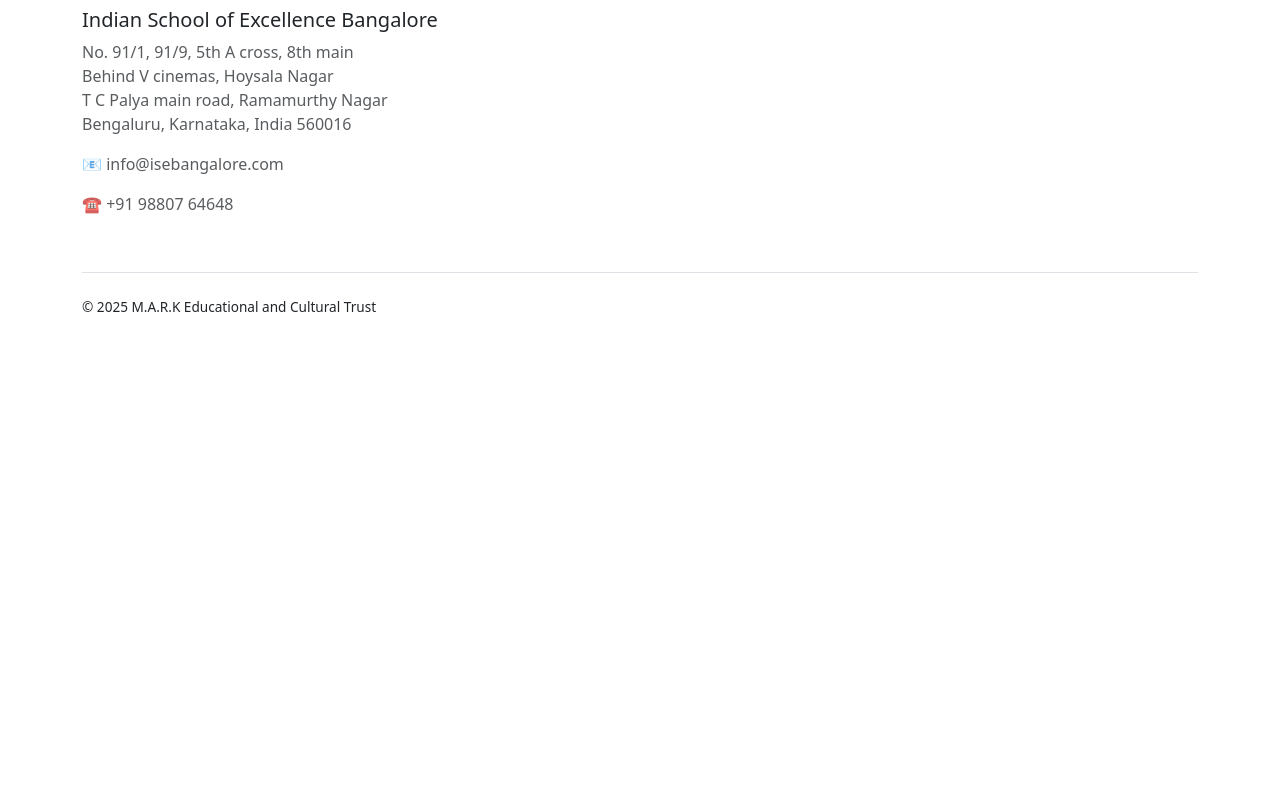
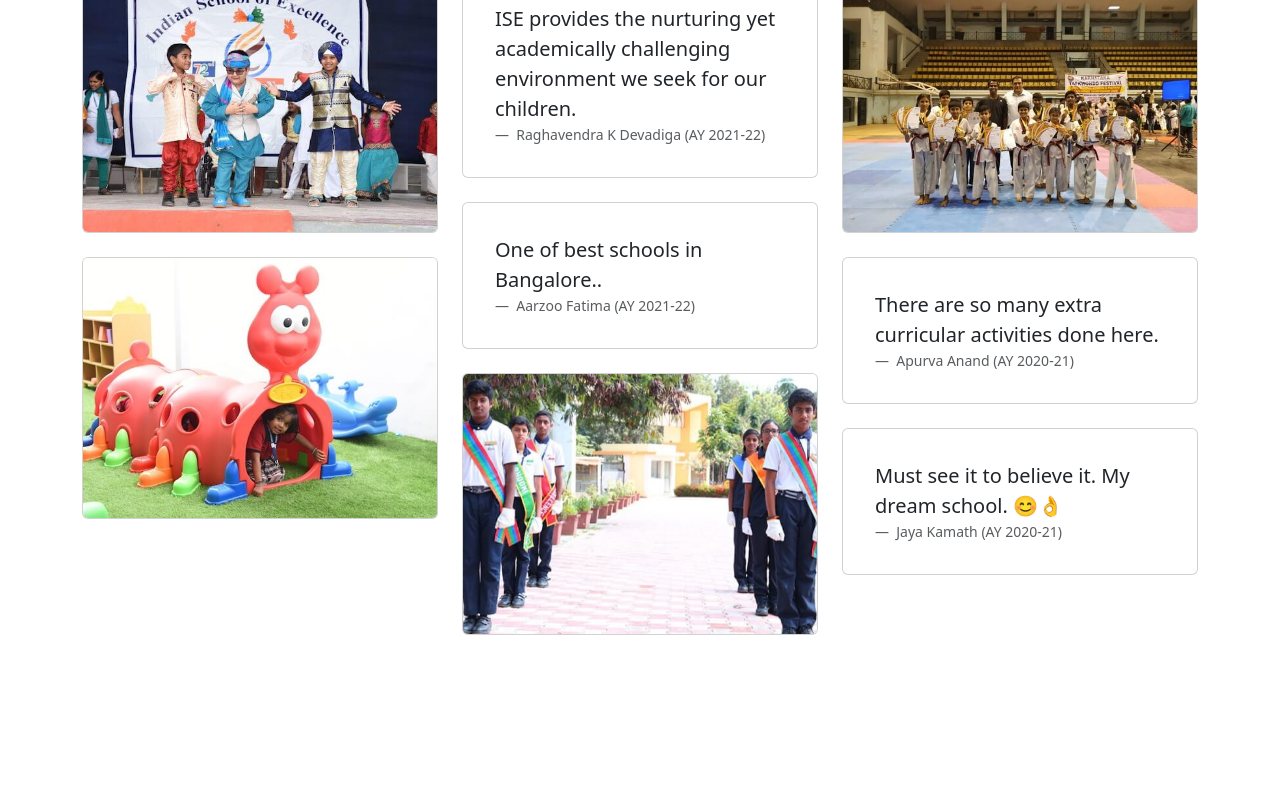
Before and after one commit to SpiritedSea091/ise-website-public, a plain HTML site: page index.html in a window 1280 px wide. Shown: the part 3543-4333 px from the top of the page. Before the commit the page ends 3900 px from the top, so only its background shows below. Drawn offline with nearby package versions, Linux system fonts and the light colour scheme.

Commit message:
Add legacy section

```diff
--- a/index.html
+++ b/index.html
@@ -81,10 +81,10 @@
     <div class="carousel-inner">
       <div class="carousel-item active">
         <!-- <svg class="bd-placeholder-img" width="100%" height="100%" xmlns="http://www.w3.org/2000/svg" aria-hidden="true" preserveAspectRatio="xMidYMid slice" focusable="false"><rect width="100%" height="100%" fill="var(--bs-secondary-color)"/></svg> -->
-        <img style="object-fit: cover;" class="bd-placeholder-img" src="images/campus-entrance-1200px.jpeg" width="100%" height="100%" alt="Campus entrance" aria-hidden="true" preserveAspectRatio="xMidYMid slice" focusable="false">
-        <!-- <img style="object-fit: cover;" class="bd-placeholder-img" src="images/campus-entrance-2400px.jpeg" width="100%" height="100%" alt="Campus entrance" aria-hidden="true" preserveAspectRatio="xMidYMid slice" focusable="false"> -->
+        <img class="bd-placeholder-img object-fit-cover" src="images/campus-entrance-1200px.jpeg" width="100%" height="100%" alt="Campus entrance" aria-hidden="true" preserveAspectRatio="xMidYMid slice" focusable="false">
+        <!-- <img class="bd-placeholder-img object-fit-cover" src="images/campus-entrance-2400px.jpeg" width="100%" height="100%" alt="Campus entrance" aria-hidden="true" preserveAspectRatio="xMidYMid slice" focusable="false"> -->
         <!-- <img
-          style="object-fit: cover;"
+          class="object-fit-cover"
           width="100%" height="100%"
           srcset="images/campus-entrance-1200px.jpeg 1200w, images/campus-entrance-2400px.jpeg 2400w"
           sizes="(max-width: 800px) 1200px,
@@ -274,109 +274,114 @@
     </div>
   </div> -->
 
-  <!-- LEGACY -->
-
-  <!-- <div class="container">
-    <div class="row" data-masonry='{"percentPosition": true }'>
-      <div class="col-sm-6 col-lg-4 mb-4">
-        <div class="card">
-          <svg class="bd-placeholder-img card-img-top" width="100%" height="200" xmlns="http://www.w3.org/2000/svg" role="img" aria-label="Placeholder: Image cap" preserveAspectRatio="xMidYMid slice" focusable="false"><title>Placeholder</title><rect width="100%" height="100%" fill="#868e96"/><text x="50%" y="50%" fill="#dee2e6" dy=".3em">Image cap</text></svg>
-          <div class="card-body">
-            <h5 class="card-title">Card title that wraps to a new line</h5>
-            <p class="card-text">This is a longer card with supporting text below as a natural lead-in to additional content. This content is a little bit longer.</p>
-          </div>
-        </div>
-      </div>
-      <div class="col-sm-6 col-lg-4 mb-4">
-        <div class="card p-3">
-          <figure class="p-3 mb-0">
-            <blockquote class="blockquote">
-              <p>A well-known quote, contained in a blockquote element.</p>
-            </blockquote>
-            <figcaption class="blockquote-footer mb-0 text-body-secondary">
-              Someone famous in <cite title="Source Title">Source Title</cite>
-            </figcaption>
-          </figure>
-        </div>
-      </div>
-      <div class="col-sm-6 col-lg-4 mb-4">
-        <div class="card">
-          <svg class="bd-placeholder-img card-img-top" width="100%" height="200" xmlns="http://www.w3.org/2000/svg" role="img" aria-label="Placeholder: Image cap" preserveAspectRatio="xMidYMid slice" focusable="false"><title>Placeholder</title><rect width="100%" height="100%" fill="#868e96"/><text x="50%" y="50%" fill="#dee2e6" dy=".3em">Image cap</text></svg>
-          <div class="card-body">
-            <h5 class="card-title">Card title</h5>
-            <p class="card-text">This card has supporting text below as a natural lead-in to additional content.</p>
-            <p class="card-text"><small class="text-body-secondary">Last updated 3 mins ago</small></p>
-          </div>
-        </div>
-      </div>
-      <div class="col-sm-6 col-lg-4 mb-4">
-        <div class="card text-bg-primary text-center p-3">
-          <figure class="mb-0">
-            <blockquote class="blockquote">
-              <p>A well-known quote, contained in a blockquote element.</p>
-            </blockquote>
-            <figcaption class="blockquote-footer mb-0 text-white">
-              Someone famous in <cite title="Source Title">Source Title</cite>
-            </figcaption>
-          </figure>
-        </div>
-      </div>
-      <div class="col-sm-6 col-lg-4 mb-4">
-        <div class="card text-center">
-          <div class="card-body">
-            <h5 class="card-title">Card title</h5>
-            <p class="card-text">This card has a regular title and short paragraph of text below it.</p>
-            <p class="card-text"><small class="text-body-secondary">Last updated 3 mins ago</small></p>
-          </div>
-        </div>
-      </div>
-      <div class="col-sm-6 col-lg-4 mb-4">
-        <div class="card">
-          <svg class="bd-placeholder-img card-img" width="100%" height="260" xmlns="http://www.w3.org/2000/svg" role="img" aria-label="Placeholder: Card image" preserveAspectRatio="xMidYMid slice" focusable="false"><title>Placeholder</title><rect width="100%" height="100%" fill="#868e96"/><text x="50%" y="50%" fill="#dee2e6" dy=".3em">Card image</text></svg>
-        </div>
-      </div>
-      <div class="col-sm-6 col-lg-4 mb-4">
-        <div class="card p-3 text-end">
-          <figure class="mb-0">
-            <blockquote class="blockquote">
-              <p>A well-known quote, contained in a blockquote element.</p>
-            </blockquote>
-            <figcaption class="blockquote-footer mb-0 text-body-secondary">
-              Someone famous in <cite title="Source Title">Source Title</cite>
-            </figcaption>
-          </figure>
-        </div>
-      </div>
-      <div class="col-sm-6 col-lg-4 mb-4">
-        <div class="card">
-          <div class="card-body">
-            <h5 class="card-title">Card title</h5>
-            <p class="card-text">This is another card with title and supporting text below. This card has some additional content to make it slightly taller overall.</p>
-            <p class="card-text"><small class="text-body-secondary">Last updated 3 mins ago</small></p>
-          </div>
-        </div>
-      </div>
-    </div>
-  </div> -->
-
 
 
   <!-- ABOUT US -->
 
   <div class="px-4 my-5 pb-5 text-center ">
     <h1 class="display-4 fw-bold text-body-emphasis">About us</h1>
-    <div class="container">
-      <img src="images/bomis-campus-600px.jpg" class="img-fluid border rounded-3 shadow-lg mb-4" alt="Example image" width="700" height="500" loading="lazy">
-    </div>
+
     <div class="col-lg-6 mx-auto">
-      <p class="lead mb-4">Indian School of Excellence was established in 2017 at Maragondanahalli, K R Puram. In 2020, that campus was rebranded as Birla Open Minds. <br><br> The same team is opening a new school with the original name - Indian School of Excellence, in Ramamurthy Nagar. We have a total of 8 years experience in running schools.</p>
+      <p class="lead mb-4">Indian School of Excellence was established in 2017 at Maragondanahalli, K R Puram. In 2022, that campus was rebranded as Birla Open Minds. <br><br> The same team is opening a new school with the original name - Indian School of Excellence, in Ramamurthy Nagar. We have a total of 8 years experience in running schools.</p>
       <!-- <div class="d-grid gap-2 d-sm-flex justify-content-sm-center mb-5">
         <button type="button" class="btn btn-primary btn-lg px-4 me-sm-3">Primary button</button>
         <button type="button" class="btn btn-outline-secondary btn-lg px-4">Secondary</button>
       </div> -->
     </div>
 
+    <div class="container">
+      <img src="images/bomis-campus-600px.jpg" class="img-fluid border rounded-3 shadow-lg mb-4" alt="Example image" width="700" height="500" loading="lazy">
+    </div>
   </div>
+
+  <!-- LEGACY -->
+
+  <div class="container pb-5">
+    <h2 class="pb-2 mb-5 border-bottom">Past legacy (2017 - 2022)</h2>
+
+    <div class="row py-3 mb-5" data-masonry='{"percentPosition": true }'>
+
+      <div class="col-sm-6 col-lg-4 mb-4">
+        <div class="card">
+
+          <img src="images/legacy/annual-day.jpg" alt="Past annual day" class="card-img object-fit-cover" width="100%" height="260" loading="lazy">
+        </div>
+      </div>
+
+      <div class="col-sm-6 col-lg-4 mb-4">
+        <div class="card p-3">
+          <figure class="p-3 mb-0">
+            <blockquote class="blockquote">
+              <p>ISE provides the nurturing yet academically challenging environment we seek for our children.</p>
+            </blockquote>
+            <figcaption class="blockquote-footer mb-0 text-body-secondary">
+              Raghavendra K Devadiga (AY 2021-22)
+            </figcaption>
+          </figure>
+        </div>
+      </div>
+
+      <div class="col-sm-6 col-lg-4 mb-4">
+        <div class="card">
+          <img src="images/legacy/champions.jpg" alt="Karate tournament winners" class="card-img object-fit-cover" width="100%" height="260" loading="lazy">
+        </div>
+      </div>
+
+
+      <div class="col-sm-6 col-lg-4 mb-4">
+        <div class="card p-3">
+          <figure class="p-3 mb-0">
+            <blockquote class="blockquote">
+              <p>One of best schools in Bangalore..</p>
+            </blockquote>
+            <figcaption class="blockquote-footer mb-0 text-body-secondary">
+              Aarzoo Fatima (AY 2021-22)
+            </figcaption>
+          </figure>
+        </div>
+      </div>
+
+      <div class="col-sm-6 col-lg-4 mb-4">
+        <div class="card">
+          <img src="images/legacy/play-area.jpg" alt="Play area" class="card-img object-fit-cover" width="100%" height="260" loading="lazy">
+        </div>
+      </div>
+
+      <div class="col-sm-6 col-lg-4 mb-4">
+        <div class="card p-3">
+          <figure class="p-3 mb-0">
+            <blockquote class="blockquote">
+              <p>There are so many extra curricular activities done here.</p>
+            </blockquote>
+            <figcaption class="blockquote-footer mb-0 text-body-secondary">
+              Apurva Anand (AY 2020-21)
+            </figcaption>
+          </figure>
+        </div>
+      </div>
+
+      <div class="col-sm-6 col-lg-4 mb-4">
+        <div class="card">
+          <img src="images/legacy/student-leaders.jpg" alt="Student body leaders" class="card-img object-fit-cover" width="100%" height="260" loading="lazy">
+        </div>
+      </div>
+
+      <div class="col-sm-6 col-lg-4 mb-4">
+        <div class="card p-3">
+          <figure class="p-3 mb-0">
+            <blockquote class="blockquote">
+              <p>Must see it to believe it. My dream school. 😊👌</p>
+            </blockquote>
+            <figcaption class="blockquote-footer mb-0 text-body-secondary">
+              Jaya Kamath (AY 2020-21)
+            </figcaption>
+          </figure>
+        </div>
+      </div>
+
+    </div>
+  </div>
+
 
 
 </main>
```
Also changed, not shown: images/legacy/annual-day.jpg (added), images/legacy/auditorium.jpeg (added), images/legacy/champions.jpg (added), images/legacy/classroom.jpg (added), images/legacy/lab.jpg (added), images/legacy/play-area.jpg (added), images/legacy/student-leaders.jpg (added).
